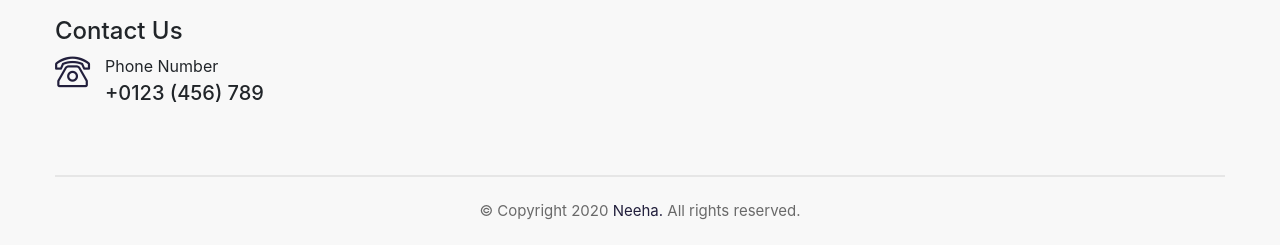
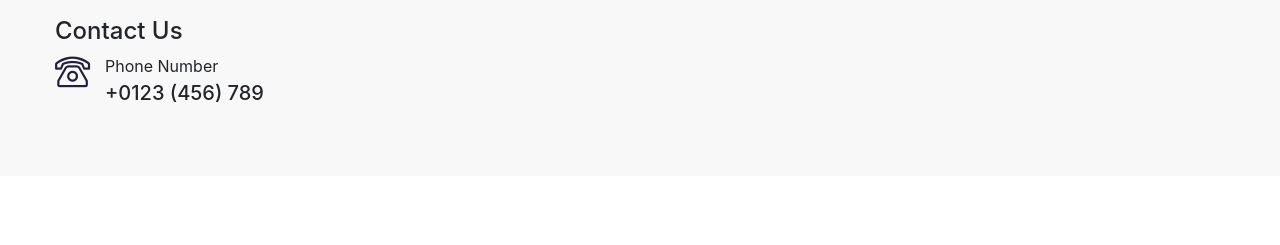
Before and after one commit to chamithopatha/datasync-static-web-app, a website with bundled scripts: page src/about.html in a window 1280 px wide. Shown: the part 2467-2712 px from the top of the page. After the commit the page ends 2643 px from the top, so only its background shows below. Built offline with nearby package versions, Linux system fonts and the light colour scheme.

Commit message:
remove copyright in about and index

```diff
--- a/src/about.html
+++ b/src/about.html
@@ -334,10 +334,10 @@
             <div class="container">
                 <div class="row">
                     <div class="col-sm-12">
-                        <div class="footer__copyright text-center">
+                        <!-- <div class="footer__copyright text-center">
                             <p class="m-0">© Copyright 2020 <a class="theme-color" href="index.html">Neeha.</a> All
                                 rights reserved.</p>
-                        </div>
+                        </div> -->
                     </div>
                 </div>
             </div>
```
Also changed, not shown: src/index.html (+2 -2 lines).
